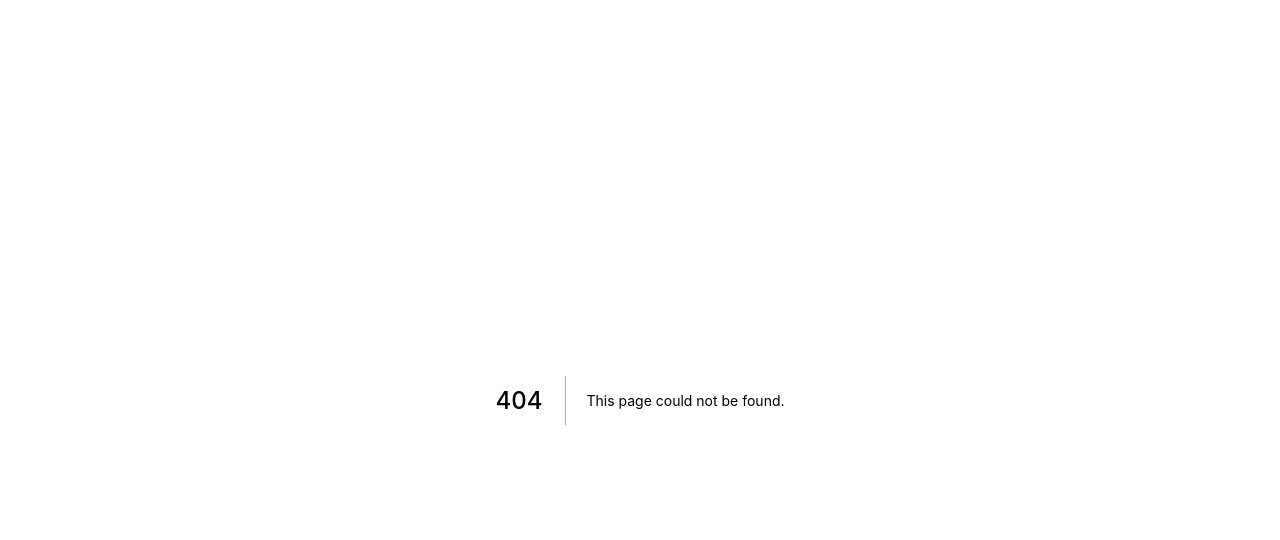
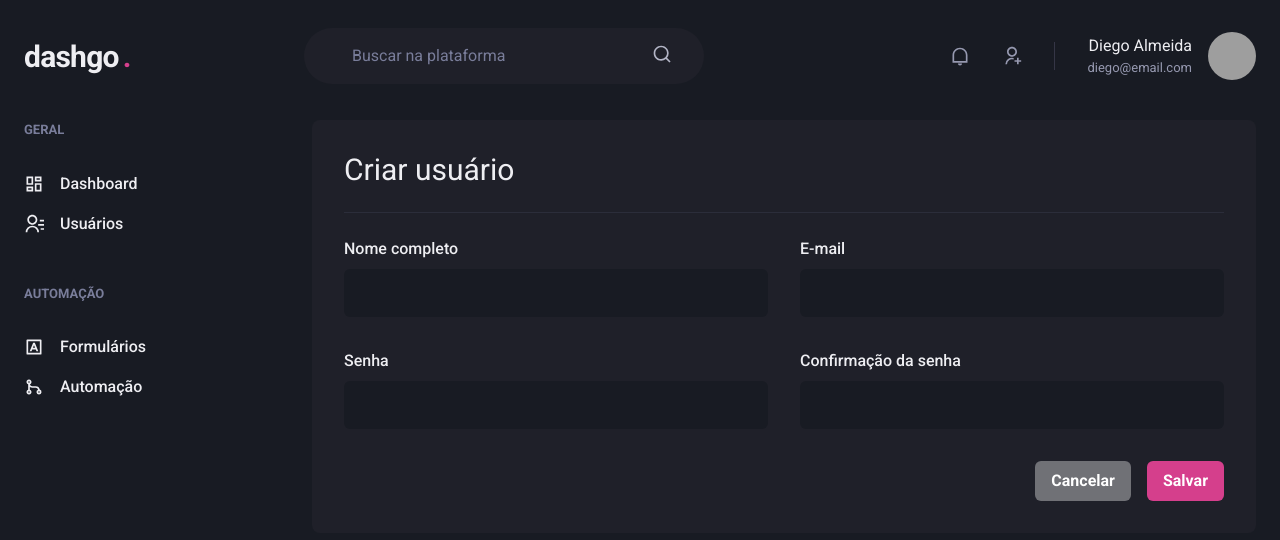
Before and after one commit to diegoalmda/rjs-ignite-dashboard-nextJS-ChakraUI, a Next.js app: page /users/create in a window 1280 px wide. Before the commit this address had no page. Shown: the top 540 px of the page. Built offline with nearby package versions, Linux system fonts and the light colour scheme; grey boxes are pictures that could not be loaded.

Commit message:
Refactor header component

```diff
--- /dev/null
+++ b/src/components/Header/Logo.tsx
@@ -0,0 +1,15 @@
+import { Text } from '@chakra-ui/react'
+
+export function Logo() {
+  return (
+    <Text
+      fontSize="3xl"
+      fontWeight="bold"
+      letterSpacing="tight"
+      w="64"
+    >
+      dashgo
+      <Text as="span" ml="1" color="pink.500">.</Text>
+    </Text>
+  )
+}
--- /dev/null
+++ b/src/components/Header/NotificationsNav.tsx
@@ -0,0 +1,19 @@
+import { HStack, Icon } from "@chakra-ui/react";
+import { RiNotificationLine, RiUserAddLine } from 'react-icons/ri'
+
+export function NotificationsNav() {
+  return (
+    <HStack
+      spacing="8"
+      mx="8"
+      pr="8"
+      py="1"
+      color="gray.300"
+      borderRightWidth={1}
+      borderColor="gray.700"
+    >
+      <Icon as={RiNotificationLine} fontSize="20" />
+      <Icon as={RiUserAddLine} fontSize="20" />
+    </HStack>
+  )
+}
--- /dev/null
+++ b/src/components/Header/Profile.tsx
@@ -0,0 +1,16 @@
+import { Avatar, Box, Flex, Text } from "@chakra-ui/react";
+
+export function Profile() {
+  return (
+    <Flex
+      align="center"
+    >
+      <Box mr="4" textAlign="right">
+        <Text>Diego Almeida</Text>
+        <Text color="gray.300" fontSize="small">diego@email.com</Text>
+      </Box>
+
+      <Avatar size="md" name="Diego Almeida" src="https://github.com/diegoalmda.png" />
+    </Flex>
+  )
+}
--- /dev/null
+++ b/src/components/Header/SearchBox.tsx
@@ -0,0 +1,31 @@
+import { Flex, Icon, Input } from "@chakra-ui/react";
+import { RiSearchLine } from "react-icons/ri";
+
+export function SearchBox() {
+  return (
+    <Flex
+      as="label"
+      flex="1"
+      py="4"
+      px="8"
+      ml="6"
+      maxWidth={400}
+      alignSelf="center"
+      color="gray.200"
+      position="relative"
+      bg="gray.800"
+      borderRadius="full"
+    >
+      <Input
+        color="gray.50"
+        variant="unstyled"
+        px="4"
+        mr="4"
+        placeholder="Buscar na plataforma"
+        _placeholder={{ color: "gray.400" }}
+      />
+
+      <Icon as={RiSearchLine} fontSize="20" />
+    </Flex>
+  )
+}
--- /dev/null
+++ b/src/components/Header/index.tsx
@@ -0,0 +1,29 @@
+import { Flex } from '@chakra-ui/react'
+import { Profile } from './Profile'
+import { NotificationsNav } from './NotificationsNav'
+import { SearchBox } from './SearchBox'
+import { Logo } from './Logo'
+
+export function Header() {
+  return (
+    <Flex
+      as="header"
+      w="100%"
+      maxWidth={1480}
+      h="20"
+      mx="auto"
+      mt="4"
+      px="6"
+      align="center"
+    >
+      <Logo />
+
+      <SearchBox />
+
+      <Flex align="center" ml="auto">
+        <NotificationsNav />
+        <Profile />
+      </Flex>
+    </Flex>
+  )
+}
--- /dev/null
+++ b/src/pages/users/create.tsx
@@ -0,0 +1,41 @@
+import { Box, Button, Divider, Flex, Heading, HStack, SimpleGrid, VStack, } from "@chakra-ui/react";
+import { Input } from "../../components/Form/Input";
+import { Header } from "../../components/Header";
+import { Sidebar } from "../../components/Sidebar";
+
+export default function CreateUser() {
+  return (
+    <Box>
+      <Header />
+
+      <Flex w="100%" my="6" maxWidth={1480} mx="auto" px="6">
+        <Sidebar />
+
+        <Box flex="1" borderRadius={8} bg="gray.800" p="8">
+          <Heading size="lg" fontWeight="normal">Criar usuário</Heading>
+
+          <Divider my="6" borderColor="gray.700" />
+
+          <VStack spacing="8">
+            <SimpleGrid minChildWidth="240px" spacing="8" w="100%">
+              <Input name="name" label="Nome completo"/>
+              <Input name="email" type="email" label="E-mail"/>
+            </SimpleGrid>
+
+            <SimpleGrid minChildWidth="240px" spacing="8" w="100%">
+              <Input name="password" type="password" label="Senha" />
+              <Input name="password_confirmation" type="password" label="Confirmação da senha"/>
+            </SimpleGrid>
+          </VStack>
+
+          <Flex mt="8" justify="flex-end">
+            <HStack spacing="4">
+              <Button colorScheme="whiteAlpha">Cancelar</Button>
+              <Button colorScheme="pink">Salvar</Button>
+            </HStack>
+          </Flex>
+        </Box>
+      </Flex>
+    </Box>
+  )
+}
```
Also changed, not shown: src/components/Header.tsx (deleted, +0 -81 lines).
